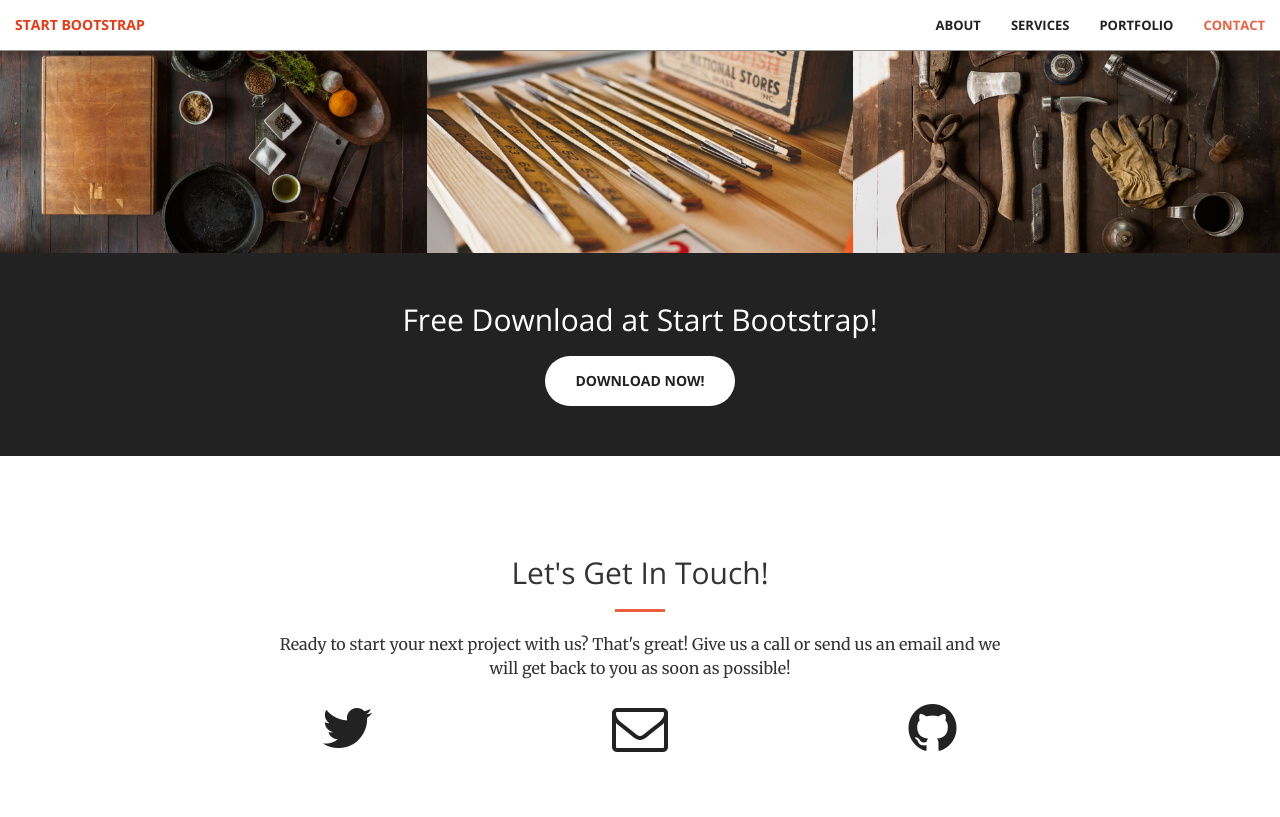
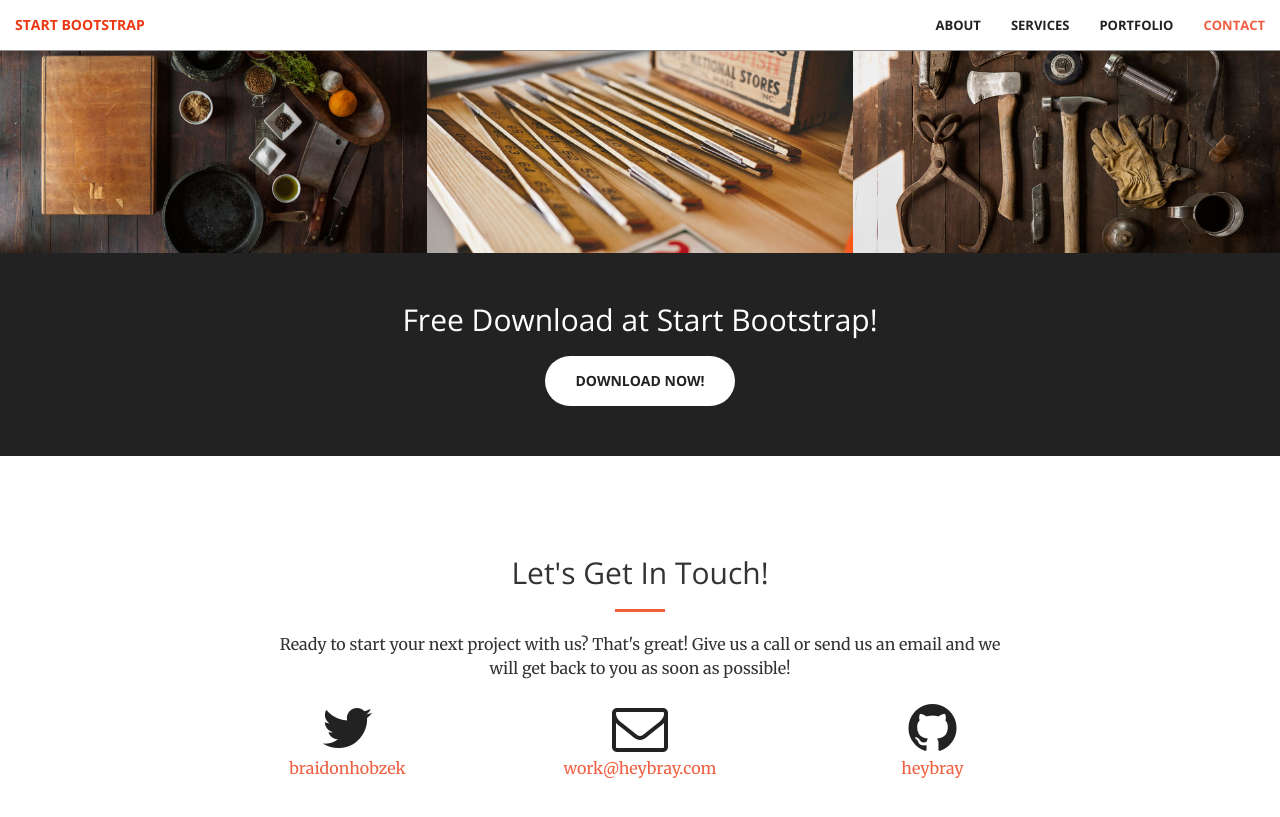
Before and after one commit to heybray/newsite, a Jekyll site: the page built from index.html, in a window 1280 px wide and 900 px high, scrolled down 1981 px. Shown: the top 817 px of the window. Built offline with Jekyll 4.4.1, drawn with Linux system fonts in a browser that asks for light colours.

Commit message:
Update _config.yml

```diff
--- a/_config.yml
+++ b/_config.yml
@@ -1,12 +1,12 @@
 # Site settings
-title:
-email:
-description: > # this means to ignore newlines until "baseurl:"
+title: Hey Bray
+email: work@heybray.com
+description: a website devoted to design
 baseurl: "" # the subpath of your site, e.g. /blog/
 url: "" # the base hostname & protocol for your site
 
-twitter_username:
-github_username:
+twitter_username: braidonhobzek
+github_username: heybray
 
 # Build settings
 markdown: kramdown
```
